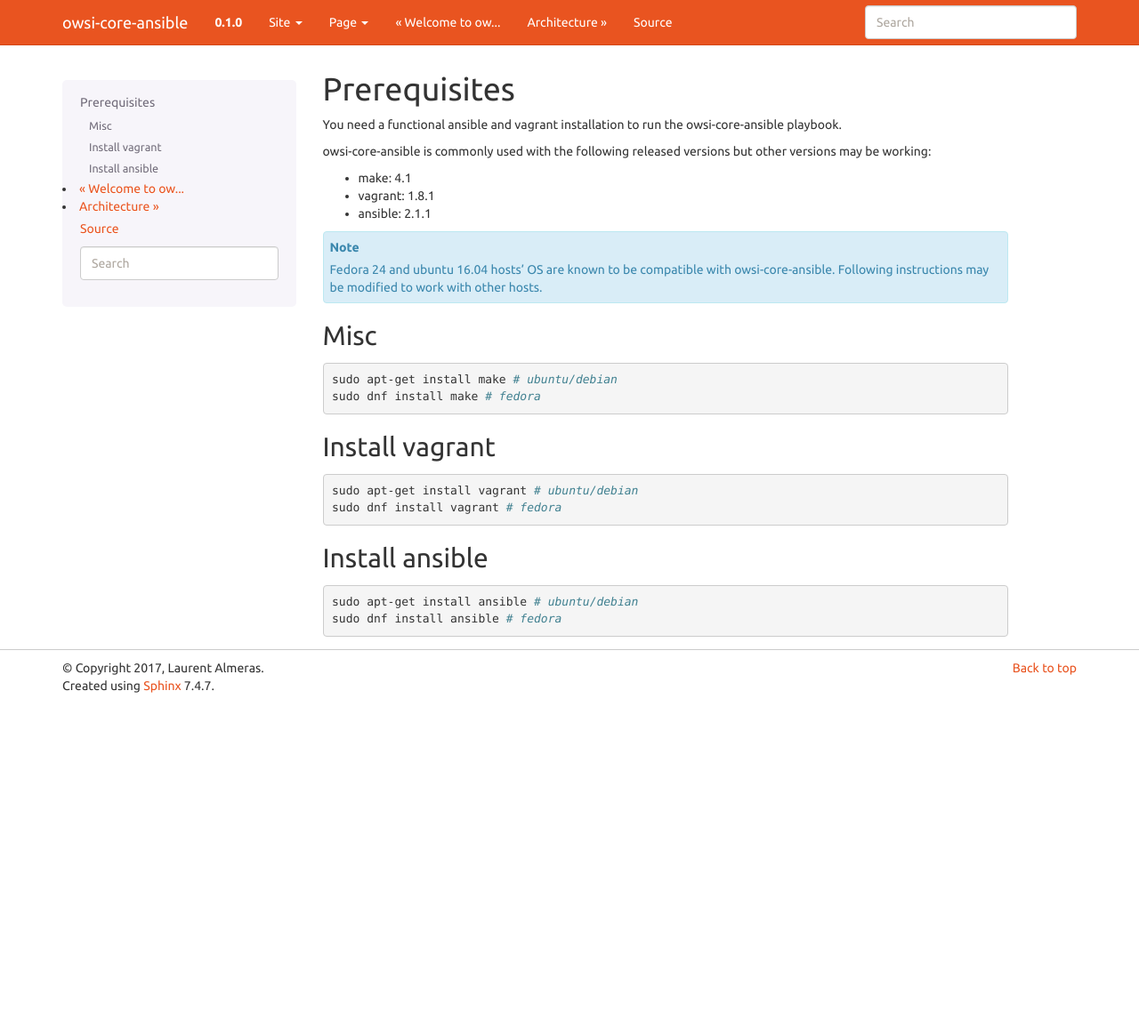
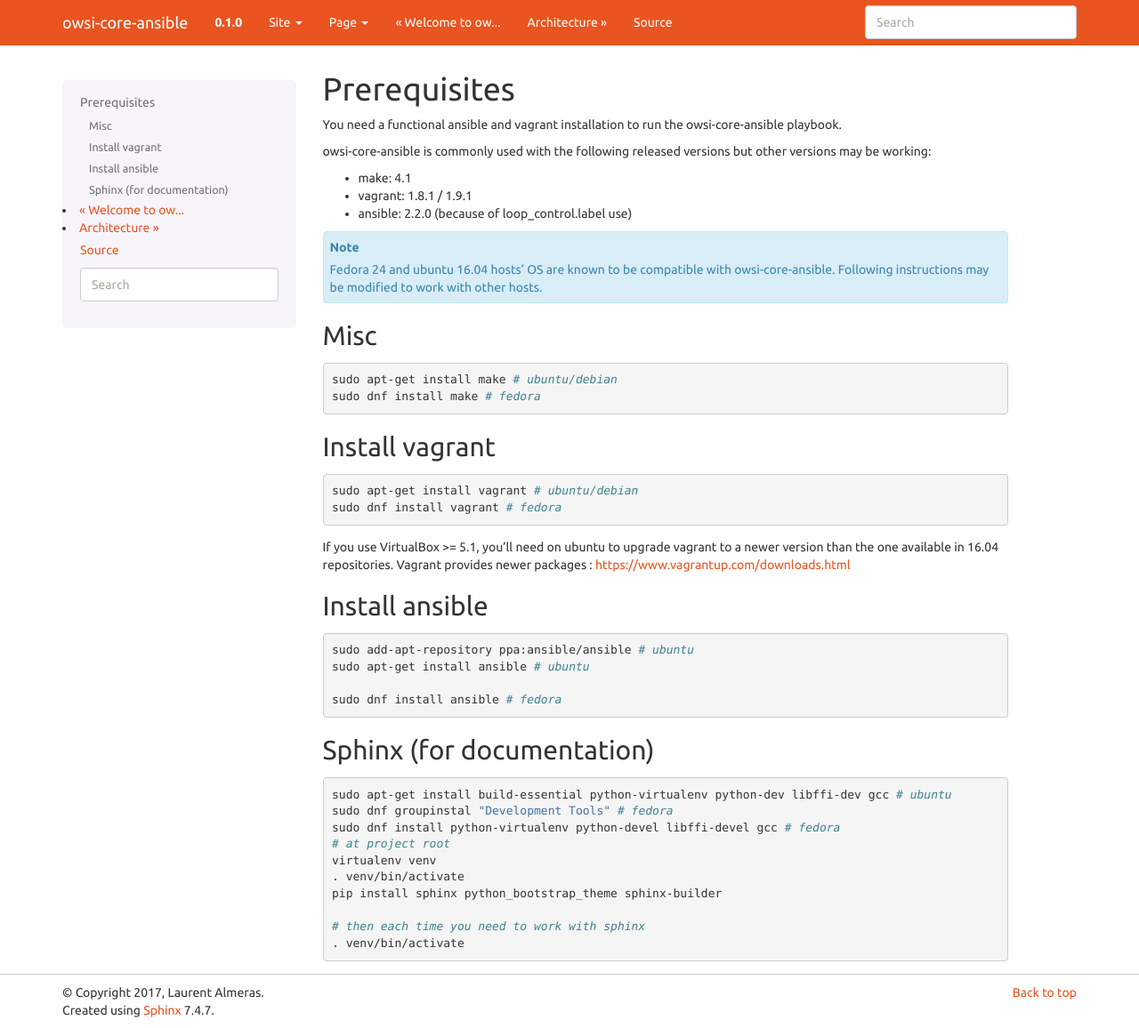
Before and after one commit to openwide-java/owsi-core-ansible, a Sphinx documentation site: the page built from docs/source/prerequisites.rst, in a window 1280 px wide and 1156 px high. Shown: the whole window at 89% size. Built offline with Sphinx 7.4.7, drawn with Linux system fonts in a browser that asks for light colours.

Commit message:
documentation · added sphinx documentation

```diff
--- a/docs/source/index.rst
+++ b/docs/source/index.rst
@@ -14,6 +14,7 @@
    prerequisites
    architecture
    quick_run
+   documentation
 
 
 Indices and tables
--- a/docs/source/prerequisites.rst
+++ b/docs/source/prerequisites.rst
@@ -8,8 +8,8 @@
 other versions may be working:
 
 * make: 4.1
-* vagrant: 1.8.1
-* ansible: 2.1.1
+* vagrant: 1.8.1 / 1.9.1
+* ansible: 2.2.0 (because of loop_control.label use)
 
 .. note::
 
@@ -34,10 +34,32 @@
    sudo apt-get install vagrant # ubuntu/debian
    sudo dnf install vagrant # fedora
 
+If you use VirtualBox >= 5.1, you'll need on ubuntu to upgrade vagrant to a
+newer version than the one available in 16.04 repositories. Vagrant provides
+newer packages : https://www.vagrantup.com/downloads.html
+
 Install ansible
 ###############
 
 .. code-block:: bash
 
-   sudo apt-get install ansible # ubuntu/debian
+   sudo add-apt-repository ppa:ansible/ansible # ubuntu
+   sudo apt-get install ansible # ubuntu
+
    sudo dnf install ansible # fedora
+
+Sphinx (for documentation)
+##########################
+
+.. code-block:: bash
+
+   sudo apt-get install build-essential python-virtualenv python-dev libffi-dev gcc # ubuntu
+   sudo dnf groupinstal "Development Tools" # fedora
+   sudo dnf install python-virtualenv python-devel libffi-devel gcc # fedora
+   # at project root
+   virtualenv venv
+   . venv/bin/activate
+   pip install sphinx python_bootstrap_theme sphinx-builder
+
+   # then each time you need to work with sphinx
+   . venv/bin/activate
```
Also changed, not shown: docs/source/architecture.rst (+27 -0 lines), docs/source/documentation.rst (added, +9 -0 lines), docs/source/quick_run.rst (+6 -4 lines).
